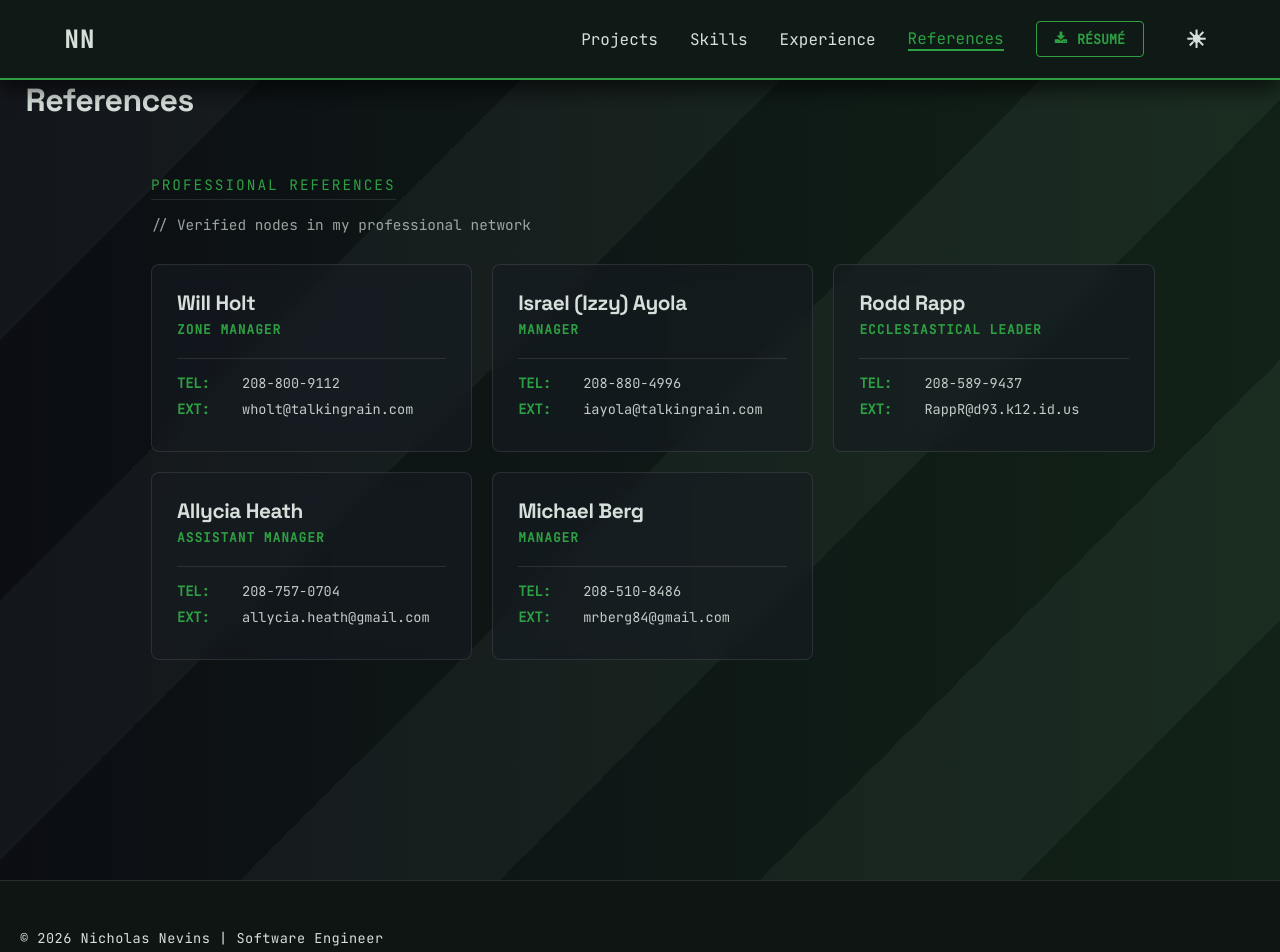
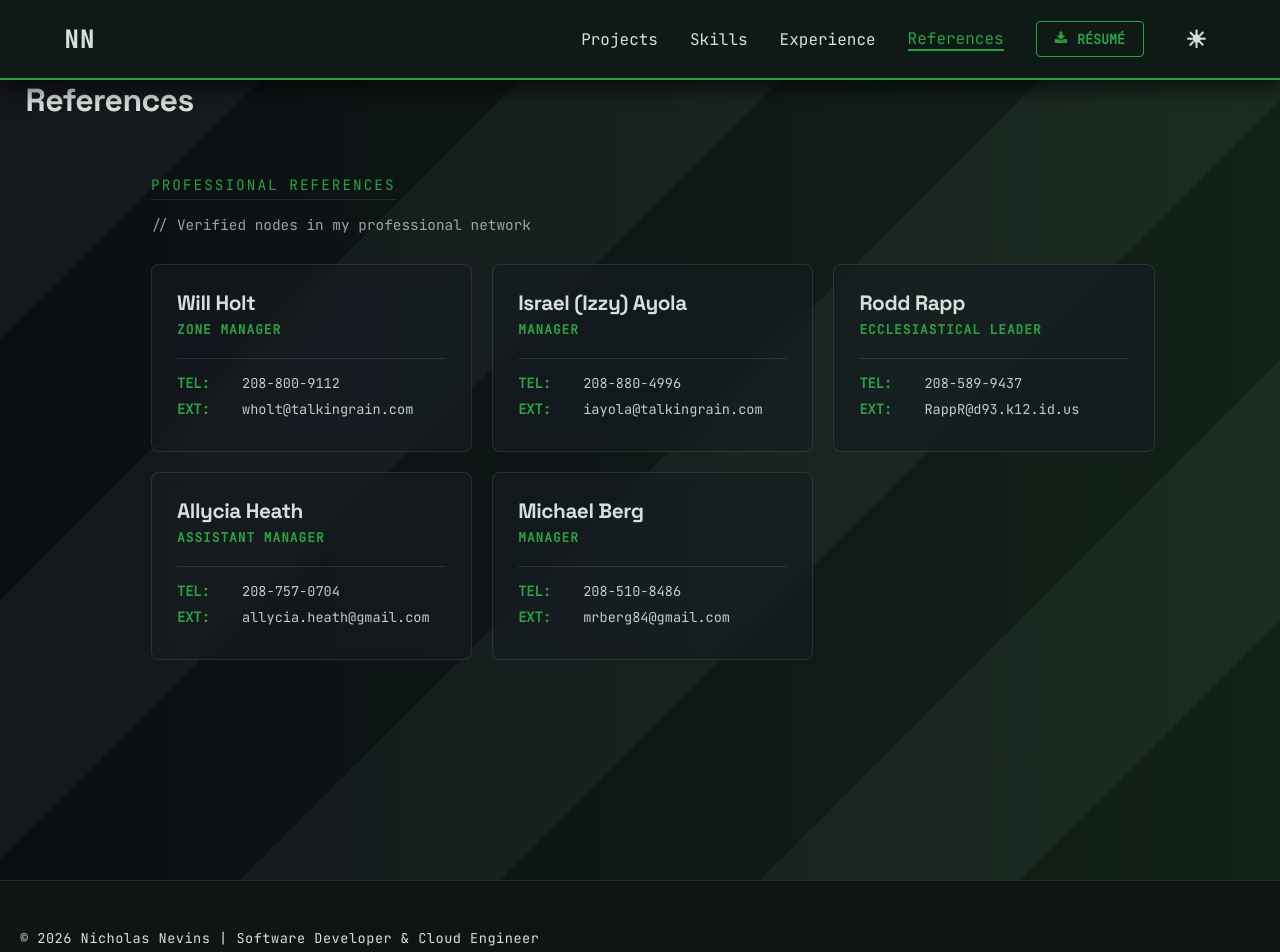
Before and after one commit to NevinsN/professional_portfolio, a React (Create React App) app in the folder professional_portfolio/: page /references in a window 1280 px wide. Shown: the top 952 px of the page. Built offline with nearby package versions, Linux system fonts and the light colour scheme.

Commit message:
Update Footer.js

```diff
--- a/professional_portfolio/src/Components/Footer/Footer.js
+++ b/professional_portfolio/src/Components/Footer/Footer.js
@@ -5,7 +5,7 @@ const Footer = () => {
   return (
     <footer className="site-footer">
       <div className="footer-content">
-        <p>© {new Date().getFullYear()} Nicholas Nevins | Software Engineer</p>
+        <p>© {new Date().getFullYear()} Nicholas Nevins | Software Developer & Cloud Engineer</p>
           <div className="footer-socials">
             <a href="https://github.com/NevinsN" target="_blank" rel="noopener noreferrer">GITHUB</a>
             <span className="divider">|</span>
```
